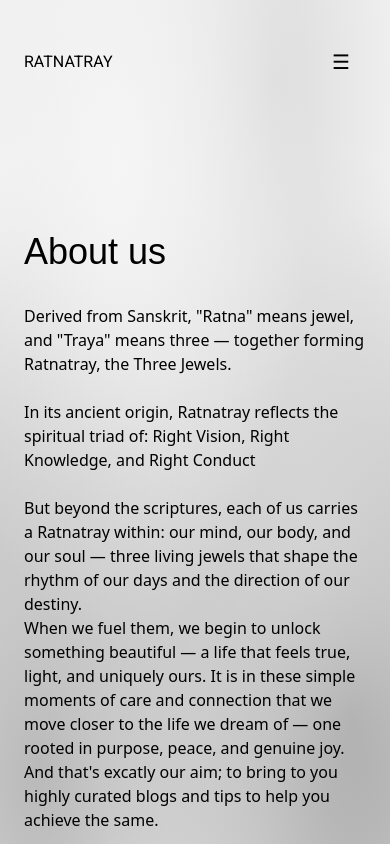
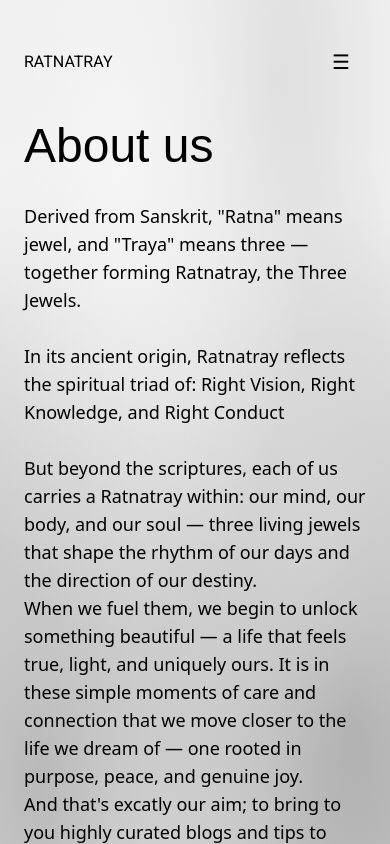
Before and after one commit to PalakJain9/Rtntry, a Next.js app: page /about in a window 390 px wide. Built offline with nearby package versions, Linux system fonts and the light colour scheme; a web font is replaced by a local one.

Commit message:
enhanced responsivness

```diff
--- a/app/about/page.tsx
+++ b/app/about/page.tsx
@@ -10,11 +10,11 @@ const About = () => {
                 className="positionFromtopAbout w-full h-full universalPadding flex flex-col justify-center items-start gap-[2rem]"
             >
                 <h1
-                    className="text-4xl md:text-6xl lg:text-9xl w-full lg:w-1/2 text-black"
+                    className="text-5xl md:text-6xl lg:text-9xl w-full lg:w-1/2 text-black"
                 >
                     About us
                 </h1>
-                <div className="text-md md:text-lg lg:text-xl w-full lg:w-3/4">
+                <div className="text-lg lg:text-xl w-full lg:w-3/4">
                     Derived from Sanskrit, &quot;Ratna&quot; means jewel, and &quot;Traya&quot; means three — together forming Ratnatray, the Three Jewels.<br /><br />
 
                     In its ancient origin, Ratnatray reflects the spiritual triad of:
--- a/app/blog/[slug]/page.tsx
+++ b/app/blog/[slug]/page.tsx
@@ -58,7 +58,7 @@ export default async function BlogPage(props: { params: Promise<BlogPageProps['p
       <div className="positionFromtop w-full flex flex-col justify-center items-center gap-[3rem]">
         <div className="blogPagePadding w-full flex flex-col gap-[3rem] justify-center items-start">
           <h1 className="text-2xl md:text-3xl lg:text-5xl">{blog.title}</h1>
-          <div className="text-justify text-lg md:text-lg">
+          <div className="text-justify text-lg">
             {/* Inject processed HTML content */}
             <div
               className="prose whitespace-pre-wrap"
--- a/app/globals.css
+++ b/app/globals.css
@@ -100,5 +100,5 @@ h1, h2, h3, h4, h5, h6 {
 }
 
 .positionFromtopAbout {
-  @apply absolute top-[13%] md:top-[0rem] md:static
+  @apply absolute top-[9%] md:top-[0rem] md:static
 }
```
